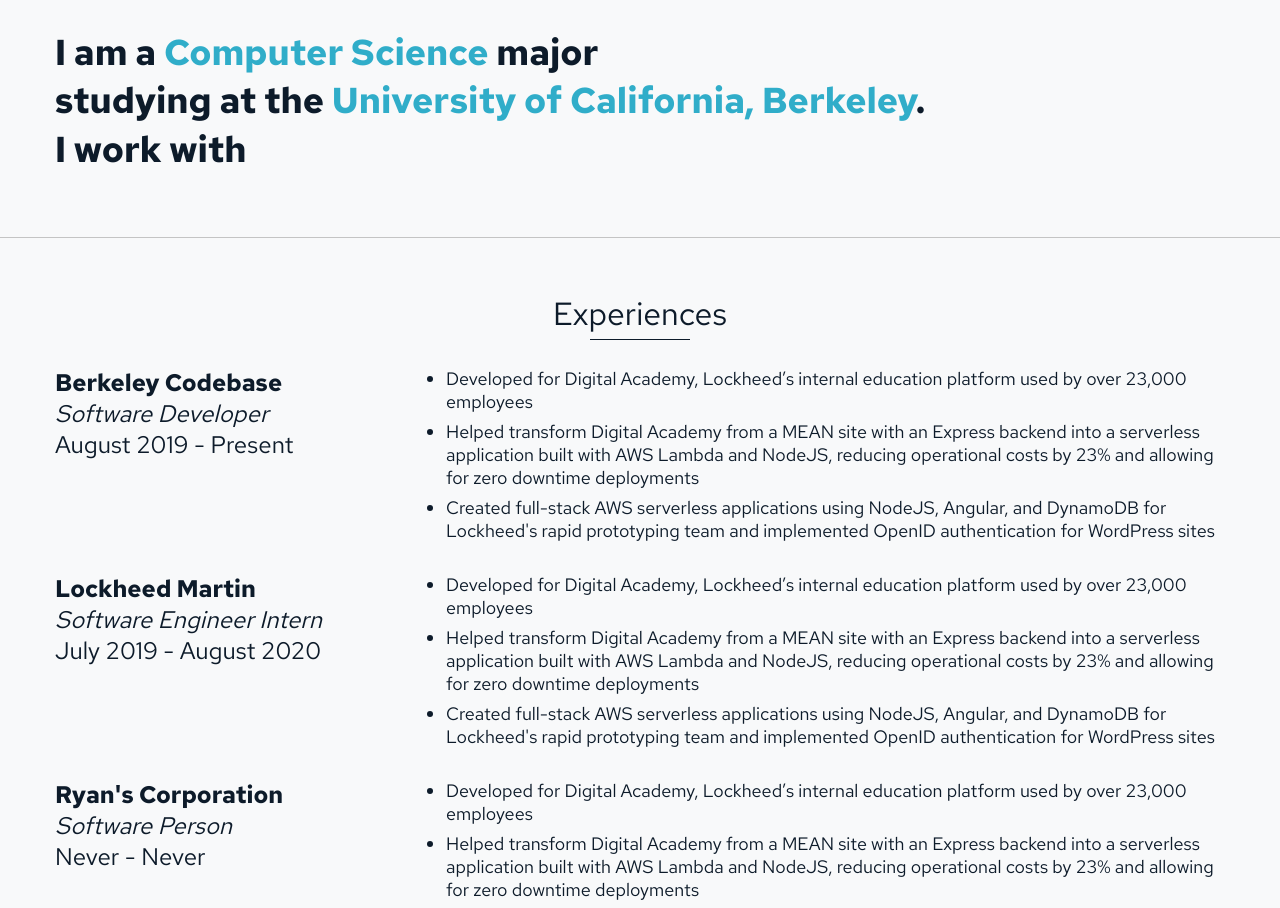
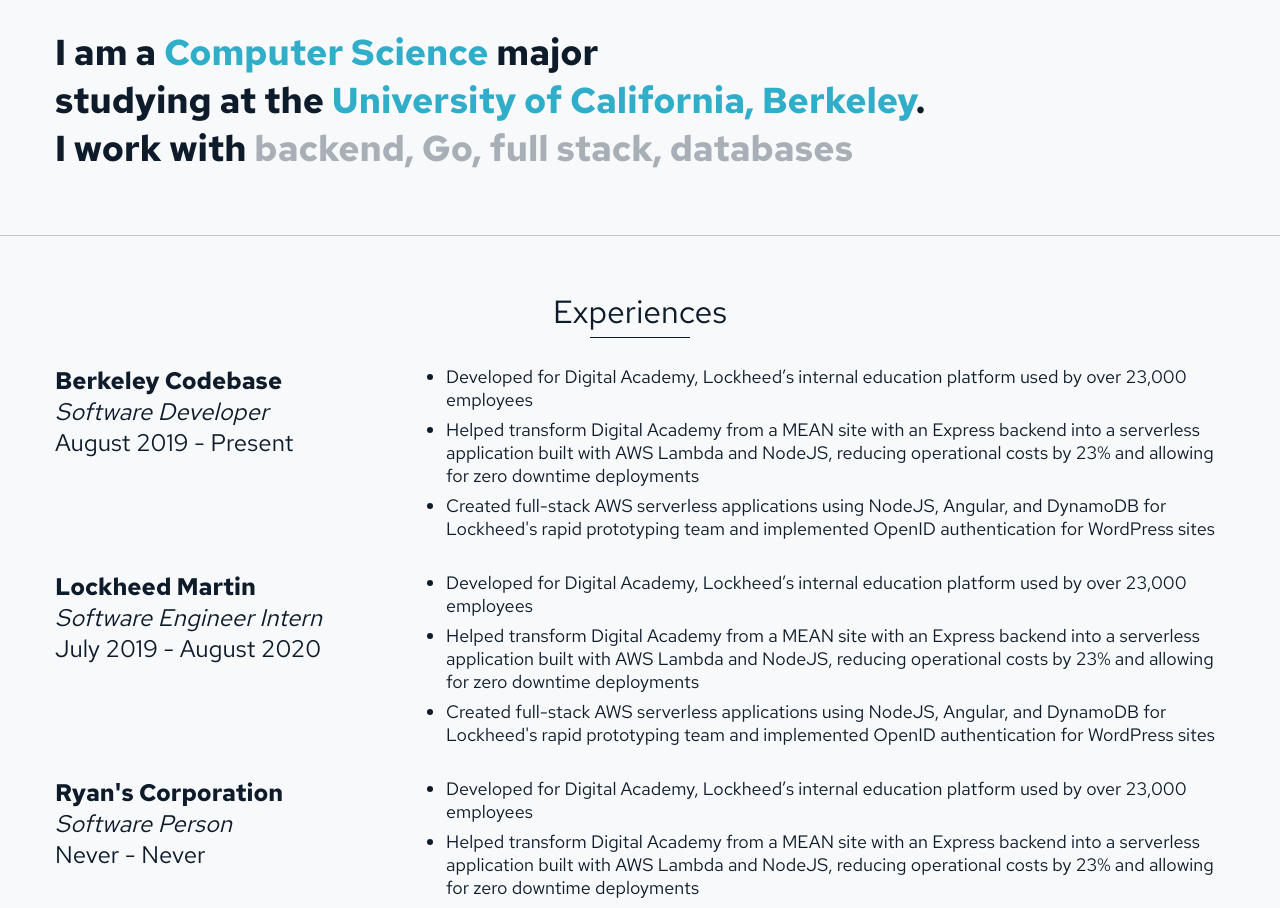
Before and after one commit to KnightAsterial/react-personal-website, a React (Create React App) app: page / in a window 1280 px wide. Shown: the part 880-1788 px from the top of the page. Built offline with nearby package versions, Linux system fonts and the light colour scheme.

Commit message:
added gray placeholder text to input

```diff
--- a/src/pages/HomePage/HomePage.css
+++ b/src/pages/HomePage/HomePage.css
@@ -88,14 +88,38 @@ a.icon-link:hover {
   font-weight: bold;
 }
 .accomplish-text input {
+  position: absolute;
   font-size: 36px;
   font-weight: bold;
   border: none;
   color: var(--main-black);
-  background-color: var(--background-gray);
+  background: transparent;
   font-family: 'Red Hat Text', 'Roboto', 'Ubuntu', sans-serif;
+  width: 100%;
 }
 .accomplish-text input:focus {
   outline: none;
-  background-color: var(--background-gray);
+  background: transparent;
 }
+
+.accomplish-input-container {
+  display: flex;
+}
+.accomplish-input-overlay {
+  flex-grow: 1;
+  position: relative;
+  z-index: 0;
+}
+
+.accomplish-input-gray {
+  font-size: 36px;
+  font-weight: bold;
+  position: absolute;
+  left: 0px;
+  top: 0px;
+  z-index: -1;
+  color: var(--accent-gray);
+  white-space: nowrap;
+  overflow: hidden;
+  max-width: 100%;
+}
--- a/src/pages/HomePage/HomePage.js
+++ b/src/pages/HomePage/HomePage.js
@@ -11,15 +11,19 @@ class HomePage extends React.Component {
     this.state = {
       filters: [],
       filterText: "",
+      inputPlaceholder: filler,
     };
 
     this.handleFilterInput = this.handleFilterInput.bind(this);
   }
 
   handleFilterInput(event) {
-    console.log(event.target.value.replaceAll(/[^a-zA-Z ]/g, "").split(" "));
     this.setState((state, props) => {
-      return {filterText: event.target.value, filters: event.target.value.replaceAll(/[^a-zA-Z ]/g, "").split(" ")}
+      return {
+        filterText: event.target.value,
+        filters: event.target.value.replaceAll(/[^a-zA-Z ]/g, "").split(" "),
+        inputPlaceholder: event.target.value.length === 0 ? filler : "",
+      }
     });
   }
 
@@ -45,7 +49,14 @@ class HomePage extends React.Component {
           <div className="accomplish-text container">
             <h1>I am a <b>Computer Science</b> major</h1>
             <h1>studying at the <b>University of California, Berkeley</b>.</h1>
-            <div className="accomplish-input-container"><span>I work with </span><input autocomplete="off" value={this.state.filterText} onChange={this.handleFilterInput}></input></div>
+            <div className="accomplish-input-container">
+              <span>I work with&nbsp;</span>
+              <div className="accomplish-input-overlay">
+                <span className="accomplish-input-gray">{this.state.inputPlaceholder}</span>
+                <input autocomplete="off" value={this.state.filterText} onChange={this.handleFilterInput}></input>
+
+              </div>
+            </div>
           </div>
           <hr></hr>
           <div className="container">
@@ -80,4 +91,6 @@ const test = [
   tags: ["full stack", "aws", "databases", "angular", "nodejs"],
 }];
 
+const filler = "backend, Go, full stack, databases";
+
 export default HomePage;
```
Also changed, not shown: 2 other files (tests, documents, lock files or other folders).
